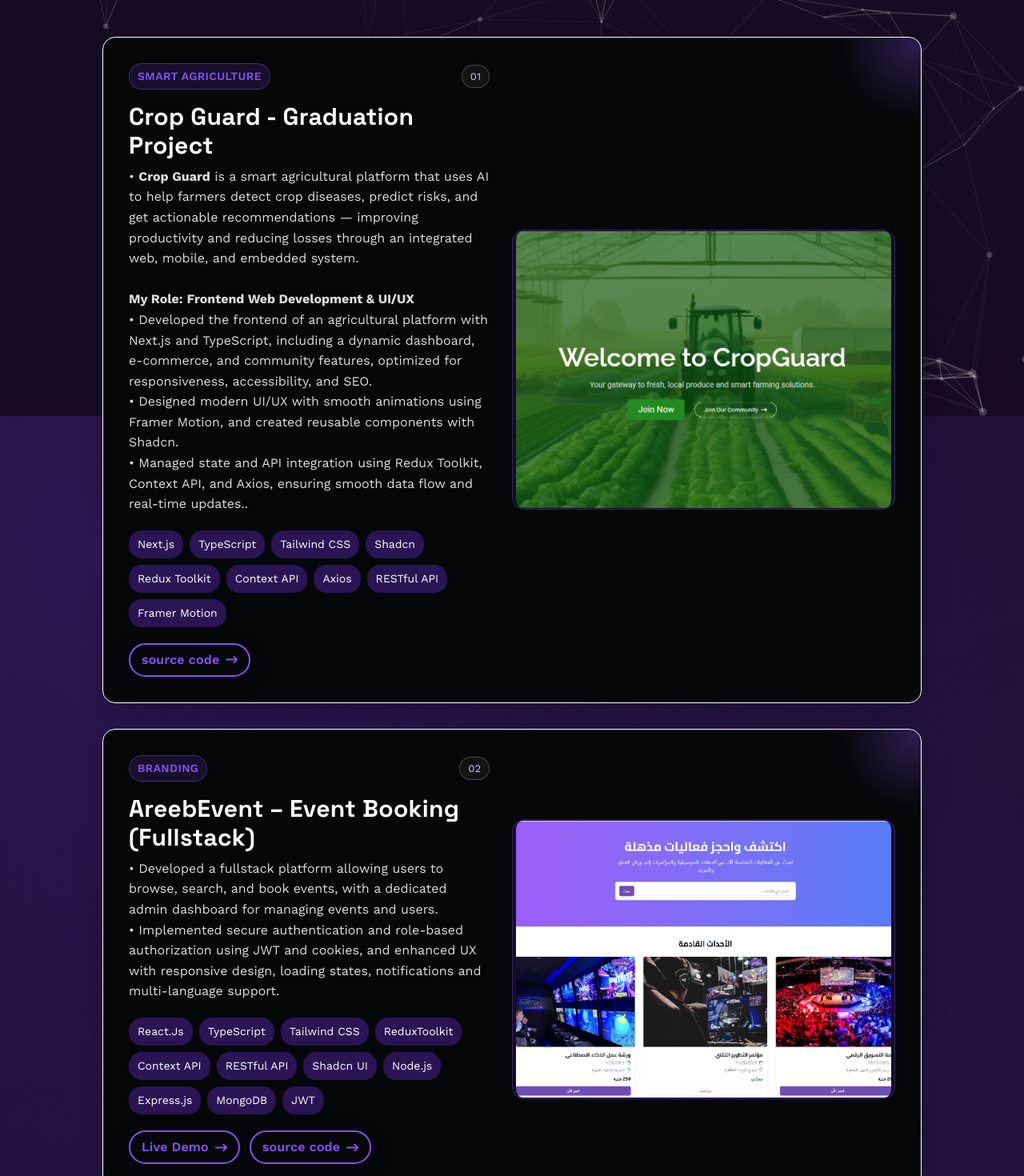
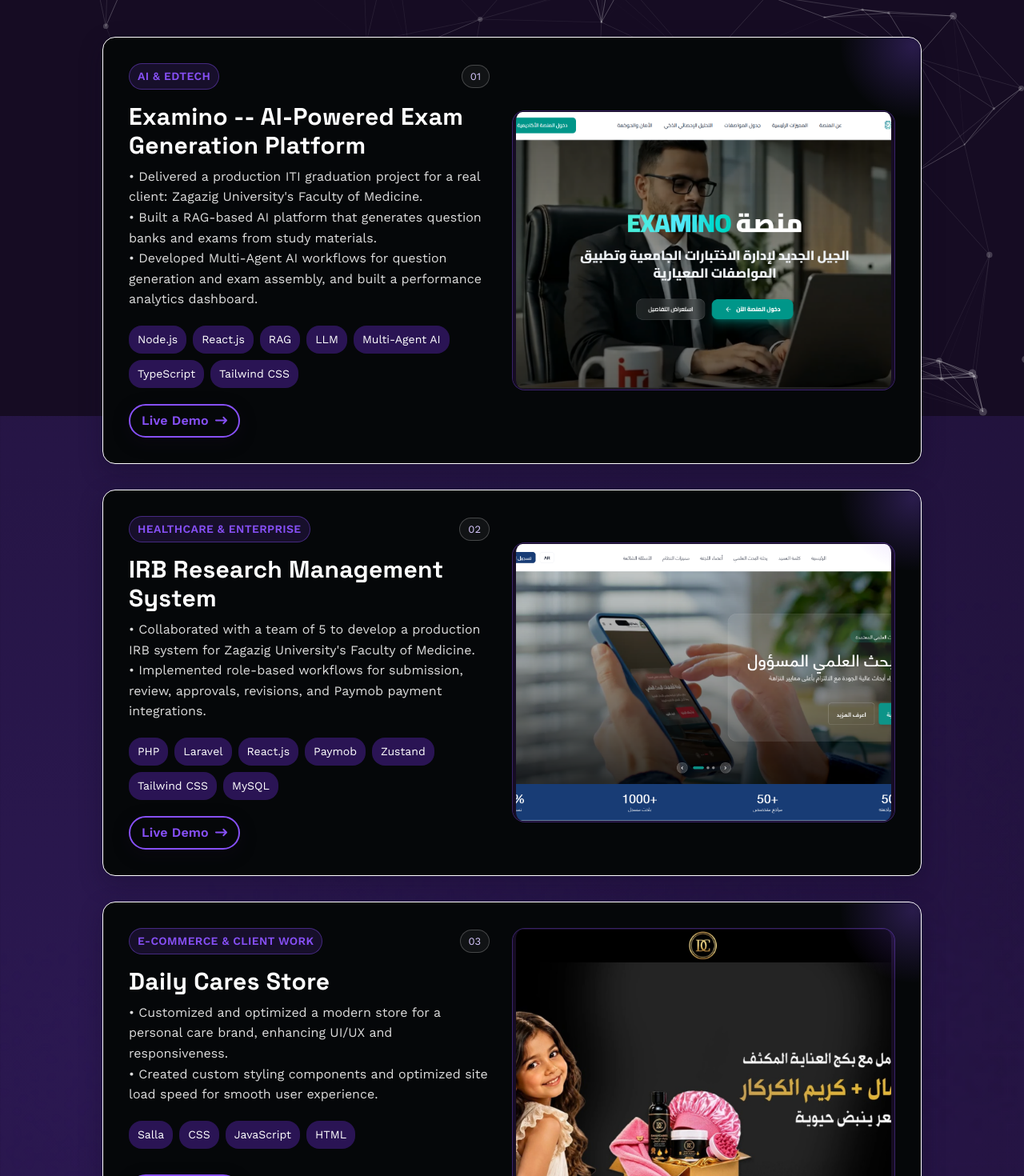
Before and after one commit to abdo-ibrahim/My-Portfolio, a Next.js app: page /projects in a window 1280 px wide. Shown: the part 280-1750 px from the top of the page at 80% size. Built offline with nearby package versions, Linux system fonts and the light colour scheme.

Commit message:
feat: expand projects catalog with latest web application and API projects

```diff
--- a/app/data/projects.ts
+++ b/app/data/projects.ts
@@ -1,15 +1,24 @@
 import { StaticImageData } from "next/image";
-import dashboard from "../assets/projects/dashboard.png";
+import examino from "../assets/projects/examino.png";
+import irb from "../assets/projects/irb.png";
+import patenthub from "../assets/projects/patenthub.jpg";
+import golden_teams from "../assets/projects/golden_teams.jpg";
+import daily_cares from "../assets/projects/daily_cares.jpg";
+import crop_guard from "../assets/projects/crop_guard.png";
+import blog from "../assets/projects/blog.png";
+import areeb_event from "../assets/projects/areeb_event.png";
+import ecommerce_api from "../assets/projects/ecommerce_api.webp";
 import food_ecommerce from "../assets/projects/food_e_commerce.png";
-import ecommerce_api from "../assets/projects/ecommerce_api.webp";
+import academic_mentorship from "../assets/projects/Academic_Mentorship_Platform.png";
+import clinic_management from "../assets/projects/clinic_management_system.jpg";
+import crowdfunding from "../assets/projects/crwodfunding.png";
+import netflix from "../assets/projects/netflix.png";
+import portfolio from "../assets/projects/portfolio.png";
+import todo_list from "../assets/projects/todo_list.png";
 import atlas_country from "../assets/projects/atlas_country.png";
 import millionaire from "../assets/projects/millionaire.png";
-import netflix from "../assets/projects/netflix.png";
-import portfolio from "../assets/projects/portfolio.png";
 import word_heaps from "../assets/projects/word_heaps.png";
-import todo_list from "../assets/projects/todo_list.png";
-import crop_guard from "../assets/projects/crop_guard.png";
-import areeb_event from "../assets/projects/areeb_event.png";
+import dashboard from "../assets/projects/dashboard.png";
 
 export type ProjectItem = {
   branding: string;
@@ -23,53 +32,171 @@ export type ProjectItem = {
 
 export const projects: ProjectItem[] = [
   {
-    branding: "Smart Agriculture",
-    name: "Crop Guard - Graduation Project",
+    branding: "AI & EdTech",
+    name: "Examino -- AI-Powered Exam Generation Platform",
     description:
-      "• <strong>Crop Guard</strong> is a smart agricultural platform that uses AI to help farmers detect crop diseases, predict risks, and get actionable recommendations — improving productivity and reducing losses through an integrated web, mobile, and embedded system.<br><br>" +
-      "<strong>My Role: Frontend Web Development & UI/UX</strong><br>" +
-      "• Developed the frontend of an agricultural platform with Next.js and TypeScript, including a dynamic dashboard, e-commerce, and community features, optimized for responsiveness, accessibility, and SEO.<br>" +
-      "• Designed modern UI/UX with smooth animations using Framer Motion, and created reusable components with Shadcn.<br>" +
-      "• Managed state and API integration using Redux Toolkit, Context API, and Axios, ensuring smooth data flow and real-time updates..",
-    tools: ["Next.js", "TypeScript", "Tailwind CSS", "Shadcn", "Redux Toolkit", "Context API", "Axios", "RESTful API", "Framer Motion"],
-    live: "",
+      "• Delivered a production ITI graduation project for a real client: Zagazig University's Faculty of Medicine.<br>" +
+      "• Built a RAG-based AI platform that generates question banks and exams from study materials.<br>" +
+      "• Developed Multi-Agent AI workflows for question generation and exam assembly, and built a performance analytics dashboard.",
+    tools: ["Node.js", "React.js", "RAG", "LLM", "Multi-Agent AI", "TypeScript", "Tailwind CSS"],
+    live: "https://examino-nine.vercel.app/",
+    project_img: examino,
+  },
+  {
+    branding: "Healthcare & Enterprise",
+    name: "IRB Research Management System",
+    description:
+      "• Collaborated with a team of 5 to develop a production IRB system for Zagazig University's Faculty of Medicine.<br>" + "• Implemented role-based workflows for submission, review, approvals, revisions, and Paymob payment integrations.",
+    tools: ["PHP", "Laravel", "React.js", "Paymob", "Zustand", "Tailwind CSS", "MySQL"],
+    live: "https://lnkd.in/p/eS3CwAsi",
+    project_img: irb,
+  },
+  {
+    branding: "E-Commerce & Client Work",
+    name: "Daily Cares Store",
+    description: "• Customized and optimized a modern store for a personal care brand, enhancing UI/UX and responsiveness.<br>" + "• Created custom styling components and optimized site load speed for smooth user experience.",
+    tools: ["Salla", "CSS", "JavaScript", "HTML"],
+    live: "https://dailycares.co/",
+    project_img: daily_cares,
+  },
+  {
+    branding: "EdTech & Client Work",
+    name: "PatenteHub -- Driving License Platform",
+    description:
+      "• Developed a production-ready educational platform for Italian driving license preparation with interactive lessons and exams.<br>" +
+      "• Built high-performance state management and seamless user flows, maintaining 5-star client satisfaction.",
+    tools: ["React.js", "Tailwind CSS", "Zustand", "Supabase", "TypeScript"],
+    live: "https://patentehub.com/ar",
+    project_img: patenthub,
+  },
+  {
+    branding: "E-Commerce & Client Work",
+    name: "Golden Team Store",
+    description: "• Customized a full e-commerce store and enhanced UI/UX based on client requirements.<br>" + "• Optimized layout, brand aesthetic, responsiveness, and customer checkout flow.",
+    tools: ["Salla", "CSS", "JavaScript", "HTML"],
+    live: "https://golden-teams.com/",
+    project_img: golden_teams,
+  },
+
+  {
+    branding: "Smart Agriculture & AI",
+    name: "Crop Guard -- Graduation Project",
+    description:
+      "• <strong>Crop Guard</strong> is an AI-powered agricultural platform for crop disease detection & risk prediction. <em>(Graduation Project: Excellent | Team Leader)</em>.<br>" +
+      "• Developed the web frontend with Next.js and TypeScript, including a dynamic dashboard, e-commerce, and community features.<br>" +
+      "• Designed modern UI/UX with smooth Framer Motion animations and reusable Shadcn UI components.",
+    tools: ["Next.js", "TypeScript", "Tailwind CSS", "Shadcn UI", "Redux Toolkit", "Context API", "Axios", "RESTful API", "Framer Motion"],
     code: "https://github.com/abdo-ibrahim/Crop-Guard",
     project_img: crop_guard,
   },
   {
-    branding: "Branding",
-    name: "AreebEvent – Event Booking (Fullstack) ",
+    branding: "Backend & API",
+    name: "Blog RESTful API",
+    description: "• Built a scalable RESTful API with JWT auth, RBAC, full-text search, nested comments, and Kashier donations Payment.<br>" + "• Improved security and performance via MongoDB indexing, rate limiting, and Joi validation.",
+    tools: ["Node.js", "Express.js", "MongoDB", "JWT", "ImageKit", "Kashier", "Joi", "RESTful API"],
+    code: "https://github.com/abdo-ibrahim/Blog-API",
+    project_img: blog,
+  },
+  {
+    branding: "Full Stack",
+    name: "AreebEvent -- Event Booking Platform",
     description:
-      "• Developed a fullstack platform allowing users to browse, search, and book events, with a dedicated admin dashboard for managing events and users.<br>• Implemented secure authentication and role-based authorization using JWT and cookies, and enhanced UX with responsive design, loading states, notifications and multi-language support.",
-    tools: ["React.Js", "TypeScript", "Tailwind CSS", "ReduxToolkit", "Context API", "RESTful API", "Shadcn UI", "Node.js", "Express.js", "MongoDB", "JWT"],
+      "• Developed a fullstack platform allowing users to browse, search, and book events, with a dedicated admin dashboard for managing events and users.<br>" +
+      "• Implemented secure authentication and role-based authorization using JWT and cookies, enhanced UX with responsive design, loading states, notifications and multi-language support.",
+    tools: ["React.js", "TypeScript", "Tailwind CSS", "Redux Toolkit", "Context API", "RESTful API", "Shadcn UI", "Node.js", "Express.js", "MongoDB", "JWT"],
     live: "https://areebevent-client.vercel.app/",
     code: "https://github.com/abdo-ibrahim/AreebEvent---Event-Booking-Platform",
     project_img: areeb_event,
   },
   {
-    branding: "Branding",
-    name: "E-Commerce RESTful API (Backend)",
+    branding: "Backend & API",
+    name: "E-Commerce RESTful API",
     description:
-      "• Built a full E-Commerce REST API with authentication, product management, cart, wishlist, coupons, orders, and payments.<br>• Added advanced features like search, pagination, file uploads, and Stripe checkout.<br>• Improved performance using MongoDB aggregation pipelines & database indexing.",
+      "• Built a full E-Commerce REST API with authentication, product management, cart, wishlist, coupons, orders, and payments.<br>" +
+      "• Added advanced features like search, pagination, file uploads, and Stripe checkout.<br>" +
+      "• Improved performance using MongoDB aggregation pipelines & database indexing.",
     tools: ["Node.js", "Express.js", "MongoDB", "Mongoose", "Cloudinary", "Stripe", "JWT", "Multer", "RESTful API"],
     code: "https://github.com/abdo-ibrahim/E-Commerce-API",
     project_img: ecommerce_api,
   },
   {
-    branding: "Branding",
-    name: "EasyEat - Food E-commerce (Frontend)",
-    description:
-      "• Built a responsive interface featuring a Home, Shop, About, Contact, Product Details, Cart, and Wishlist pages with dynamic filtering and an optimized cart system, enhancing performance through clean code and problem-solving skills.<br>• Improved load time by 25% using efficient state management with Redux Toolkit.",
-    tools: ["ReactJs", "JavaScript", "TailwindCSS", "ReduxToolkit", "Context API", "RESTful API"],
+    branding: "Frontend",
+    name: "EasyEat -- Food E-commerce",
+    description: "• Built a responsive interface featuring a Home, Shop, About, Contact, Product Details, Cart, and Wishlist pages with dynamic filtering.<br>" + "• Improved load time by 25% using efficient state management with Redux Toolkit.",
+    tools: ["React.js", "JavaScript", "Tailwind CSS", "Redux Toolkit", "Context API", "RESTful API"],
     live: "https://food-e-commerce-zeta.vercel.app/",
     code: "https://github.com/abdo-ibrahim/Food-E-commerce",
     project_img: food_ecommerce,
   },
   {
+    branding: "Full Stack & EdTech",
+    name: "Academic Mentorship & Code Review Platform",
+    description:
+      "• Developed an enterprise-grade, role-based mentorship and scheduling system for technical learning environments.<br>" +
+      "• Enabled Students (Junior Developers) to discover Mentors, book 45-minute code review/mock interview sessions, and receive structured feedback.<br>" +
+      "• Implemented Mentor slot management and Admin controls for user verification, mentor approval, and technical category management.",
+    tools: [
+      "React 19",
+      "NestJS",
+      "TypeScript",
+      "MongoDB",
+      "TailwindCSS v4",
+      "Shadcn UI",
+      "Zustand",
+      "TanStack Query",
+      "React Router v7",
+      "JWT",
+      "i18next",
+    ],
+    code: "https://github.com/abdo-ibrahim/Academic_Mentorship_Platform",
+    project_img: academic_mentorship,
+  },
+  {
+    branding: "Full Stack & Healthcare",
+    name: "Clinic Management System",
+    description:
+      "• Developed a full-stack clinic appointment management platform with role-based access control, real-time queue management, and EMR-lite consultation records.<br>" +
+      "• Implemented secure JWT authentication with SimpleJWT, dynamic doctor/patient scheduling, and search & filtering powered by django-filter.<br>" +
+      "• Built a responsive single-page application frontend using Angular 19 and Tailwind CSS 3 integrated with Django REST Framework APIs.",
+    tools: [
+      "Django 6.0",
+      "Django REST Framework",
+      "Angular 19",
+      "Tailwind CSS 3",
+      "MySQL 8.0",
+      "SimpleJWT",
+      "TypeScript",
+      "RESTful API",
+    ],
+    code: "https://github.com/abdo-ibrahim/clinic_management_backend_django",
+    project_img: clinic_management,
+  },
+  {
+    branding: "Full Stack & FinTech",
+    name: "Fundly -- Crowdfunding Platform",
+    description:
+      "• Built a full-stack crowdfunding platform helping creators and organizations raise money for projects through online community donations.<br>" +
+      "• Developed modular client-side components with TypeScript, HTML5, and CSS3 for campaign creation, target tracking, and donation management.<br>" +
+      "• Integrated RESTful backend authentication and JSON database storage using Node.js, Express, JSON Server, and JSON Server Auth.",
+    tools: [
+      "TypeScript",
+      "HTML5",
+      "CSS3",
+      "Node.js",
+      "Express.js",
+      "JSON Server",
+      "JSON Server Auth",
+      "RESTful API",
+    ],
+    code: "https://github.com/abdo-ibrahim/Fundly-Crowdfunding-Platform",
+    project_img: crowdfunding,
+  },
+  {
     branding: "Entertainment",
-    name: "Netflix Clone Platform (Frontend)",
-    description: "• Designed a streaming platform with dynamic sliders showcasing films, a movie show page, and a personalized watchlist feature.<br>• Reduced API response time by 20% via optimized calls using state management with Redux Toolkit.",
-    tools: ["ReactJs", "JavaScript", "TailwindCSS", "ReduxToolkit", "RESTful API"],
+    name: "Netflix Clone Platform",
+    description:
+      "• Designed a streaming platform with dynamic sliders showcasing films, a movie show page, and a personalized watchlist feature.<br>" + "• Reduced API response time by 20% via optimized calls using state management with Redux Toolkit.",
+    tools: ["React.js", "JavaScript", "Tailwind CSS", "Redux Toolkit", "RESTful API"],
     live: "https://netflix-clone-pied-six.vercel.app/",
     code: "https://github.com/abdo-ibrahim/Netflix_Clone",
     project_img: netflix,
@@ -78,37 +205,38 @@ export const projects: ProjectItem[] = [
     branding: "Personal",
     name: "My Portfolio",
     description:
-      "• Developed a responsive portfolio with an amazing UI, high performance, and fast loading speed, reflecting my identity and work.<br>• Implemented animations and transitions, featuring sections like About, Projects, Skills, and Contact for a professional showcase.<br>• Optimized SEO using Next.js features like server side rendering (SSR) and static generation (SSG) to enhance search rankings.",
-    tools: ["Next.js", "TypeScript", "TailwindCSS", "React Reveal"],
-    live: "",
-    code: "",
+      "• Developed a responsive portfolio with an amazing UI, high performance, and fast loading speed, reflecting my identity and work.<br>" +
+      "• Implemented animations and transitions, featuring sections like About, Projects, Skills, and Contact for a professional showcase.",
+    tools: ["Next.js", "TypeScript", "Tailwind CSS", "Framer Motion", "React Reveal"],
+    code: "https://github.com/abdo-ibrahim/My-Portfolio",
     project_img: portfolio,
   },
   {
-    branding: "Productivity",
-    name: "MERN Todo List (Fullstack)",
+    branding: "Full Stack",
+    name: "MERN Todo List",
     description:
-      "• Built a full-stack Todo List app with authentication, protected routes, and persistent sessions using JWT and cookies.<br>• Designed a responsive and user-friendly UI to create, update, delete, and manage todos efficiently.<br>• Integrated backend APIs with MongoDB for data persistence, handling token-based authentication and cookie management.",
-    tools: ["React.Js", "TypeScript", "Node.js", "Express.js", "MongoDB", "Tailwind CSS", "Context API", "RESTful API", "HTML", "CSS"],
+      "• Built a full-stack Todo List app with authentication, protected routes, and persistent sessions using JWT and cookies.<br>" +
+      "• Integrated backend APIs with MongoDB for data persistence, handling token-based authentication and cookie management.",
+    tools: ["React.js", "TypeScript", "Node.js", "Express.js", "MongoDB", "Tailwind CSS"],
     live: "https://mern-todo-list-xi-five.vercel.app",
     code: "https://github.com/abdo-ibrahim/Mern-Todo-List",
     project_img: todo_list,
   },
   {
     branding: "Geography",
-    name: "Atlas Countries (Fullstack)",
+    name: "Atlas Countries",
     description:
-      "• Developed a responsive UI that displays countries from an API, enabling users to search and filter by region for easy navigation.<br>• Integrated country details and dark/light mode, improving user experience and accessibility with clean code and problem-solving.",
-    tools: ["ReactJs", "JavaScript", "TailwindCSS", "RESTful API", "Context API"],
+      "• Developed a responsive UI that displays countries from an API, enabling users to search and filter by region for easy navigation.<br>" + "• Integrated country details and dark/light mode, improving user experience and accessibility.",
+    tools: ["React.js", "JavaScript", "Tailwind CSS", "RESTful API", "Context API"],
     live: "https://rest-countries-api-beta-green.vercel.app/",
     code: "https://github.com/abdo-ibrahim/Atlas-Countries",
     project_img: atlas_country,
   },
   {
     branding: "Entertainment",
-    name: "Millionaire game",
-    description: "• Simulates a TV show, allowing players to answer trivia with sound effects, featuring smooth interaction, responsive design, and showing problem-solving skills.",
-    tools: ["React.js", "JavaScript", "TailwindCSS"],
+    name: "Who Will Win The Million",
+    description: "• Simulates a TV show trivia game, allowing players to answer questions with sound effects, featuring smooth interaction and responsive design.",
+    tools: ["React.js", "JavaScript", "Tailwind CSS"],
     live: "https://who-will-win-million-game.vercel.app/",
     code: "https://github.com/abdo-ibrahim/Who_will_win_million_game",
     project_img: millionaire,
@@ -116,18 +244,16 @@ export const projects: ProjectItem[] = [
   {
     branding: "Entertainment",
     name: "Word Heaps (Java Project)",
-    description:
-      "• Created a picture-based word puzzle game with interactive levels, where players guess words based on images, enhanced with sound effects.<br>• Collaborated with friends in college to develop and refine the game, ensuring a fun and engaging experience.",
-    tools: ["OOP Java", "JavaFx UI", "CSS"],
+    description: "• Created a picture-based word puzzle game with interactive levels in JavaFX, where players guess words based on images, enhanced with sound effects.",
+    tools: ["OOP Java", "JavaFX UI", "CSS"],
     code: "https://github.com/abdo-ibrahim/Word-Heaps-Game",
     project_img: word_heaps,
   },
   {
     branding: "Dashboard",
-    name: "Admin Dashboard (Frontend)",
-    description:
-      "• Developed an Admin Dashboard with multiple sections for quick insights, task management, statistics, and user activities.<br>Included Settings, Profile, Projects, Courses, and more, providing a seamless and organized management experience.",
-    tools: ["Html", "CSS", "JavaScript"],
+    name: "Admin Dashboard",
+    description: "• Developed an Admin Dashboard with multiple sections for quick insights, task management, statistics, and user activities.",
+    tools: ["HTML", "CSS", "JavaScript"],
     live: "https://abdo-ibrahim.github.io/Admin-Dashboard/",
     code: "https://github.com/abdo-ibrahim/Admin-Dashboard",
     project_img: dashboard,
```
